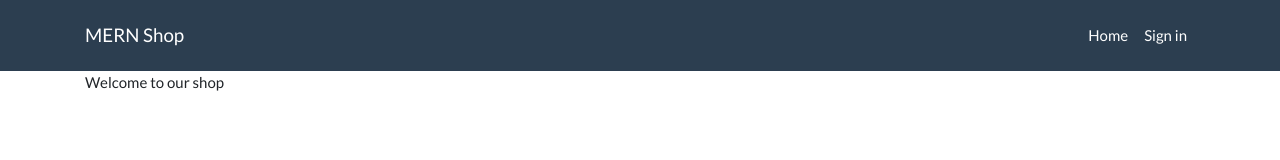
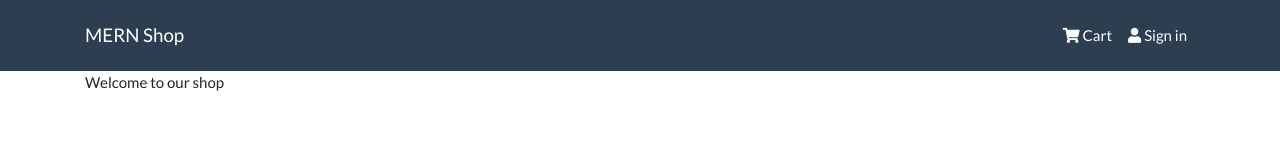
Before and after one commit to moghanbari/mern-ecommerce, a React (Create React App) app in the folder client/: page / in a window 1280 px wide. Shown: the top 160 px of the page. Built offline with nearby package versions, Linux system fonts and the light colour scheme.

Commit message:
Added font-awesome

```diff
--- a/client/public/index.html
+++ b/client/public/index.html
@@ -11,6 +11,12 @@
     />
     <link rel="apple-touch-icon" href="%PUBLIC_URL%/logo192.png" />
     <link rel="manifest" href="%PUBLIC_URL%/manifest.json" />
+    <link
+      rel="stylesheet"
+      href="https://cdnjs.cloudflare.com/ajax/libs/font-awesome/5.15.1/css/all.min.css"
+      integrity="sha512-+4zCK9k+qNFUR5X+cKL9EIR+ZOhtIloNl9GIKS57V1MyNsYpYcUrUeQc9vNfzsWfV28IaLL3i96P9sdNyeRssA=="
+      crossorigin="anonymous"
+    />
     <title>MERN Ecommerce</title>
   </head>
   <body>
--- a/client/src/components/layouts/Header.js
+++ b/client/src/components/layouts/Header.js
@@ -10,8 +10,12 @@
           <Navbar.Toggle aria-controls='basic-navbar-nav' />
           <Navbar.Collapse id='basic-navbar-nav'>
             <Nav className='ml-auto'>
-              <Nav.Link href='/'>Home</Nav.Link>
-              <Nav.Link href='/login'>Sign in</Nav.Link>
+              <Nav.Link href='/cart'>
+                <i className='fas fa-shopping-cart'></i> Cart
+              </Nav.Link>
+              <Nav.Link href='/login'>
+                <i className='fas fa-user'></i> Sign in
+              </Nav.Link>
             </Nav>
           </Navbar.Collapse>
         </Container>
```
